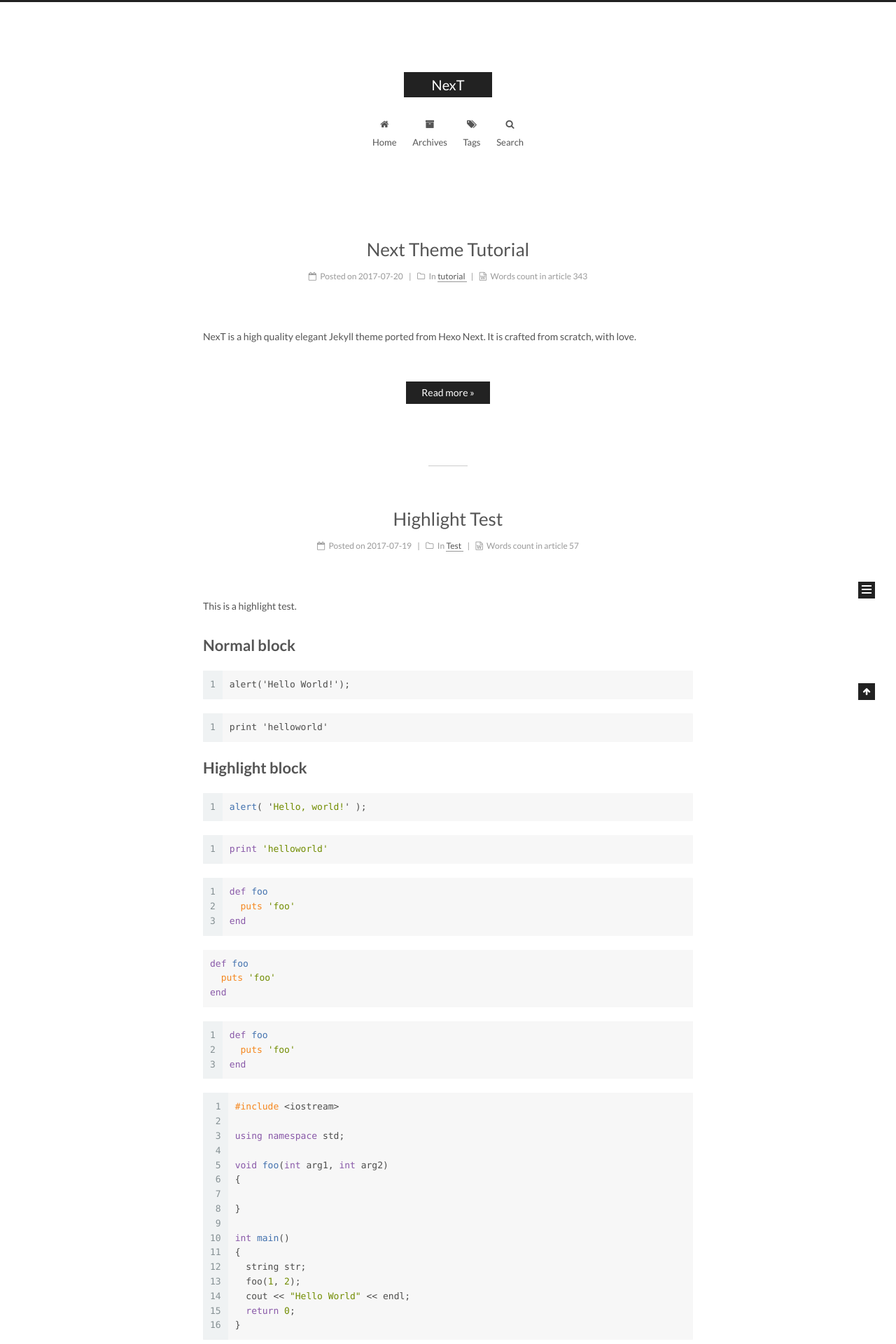
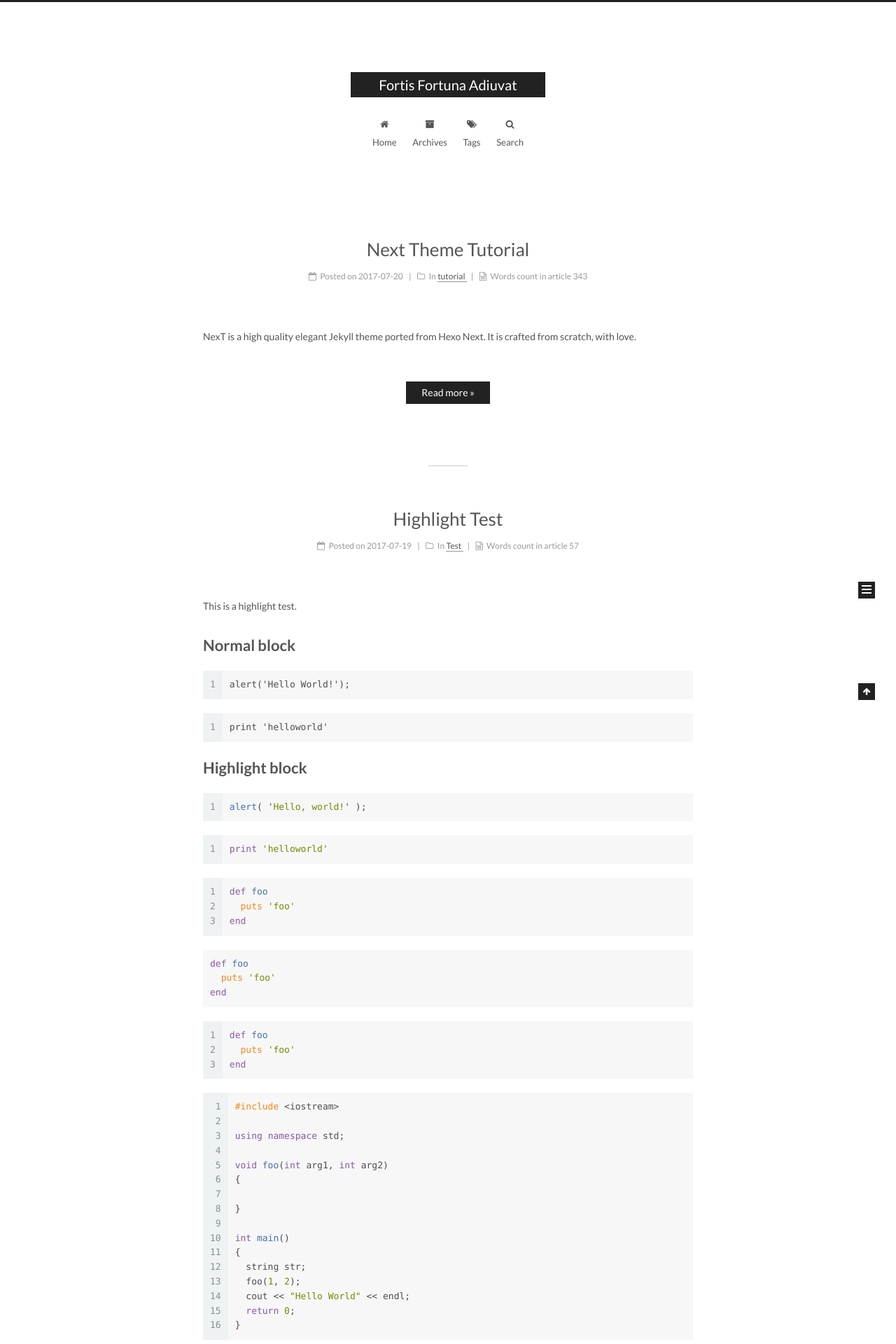
Before and after one commit to Bellatorman/techblog, a Jekyll site: the page built from index.html, in a window 1280 px wide. Shown: the top 1920 px of the page at 70% size. Built offline with Jekyll 4.4.1, drawn with Linux system fonts in a browser that asks for light colours; emoji names are drawn with the system emoji font; formulas are drawn with MathJax 3; the list of posts is cut into pages by our own code.

Commit message:
change configuration

```diff
--- a/_config.yml
+++ b/_config.yml
@@ -4,10 +4,10 @@
 # ---------------------------------------------------------------
 
 # Site
-title: NexT
+title: Fortis Fortuna Adiuvat
 subtitle:
 description:
-author: John Doe
+author: Chelsea Chen
 # Support language: de, en, fr-FR, id, ja, ko, pt-BR, pt, ru, zh-Hans, zh-hk, zh-tw
 language: en
 date_format: '%Y-%m-%d'
```
